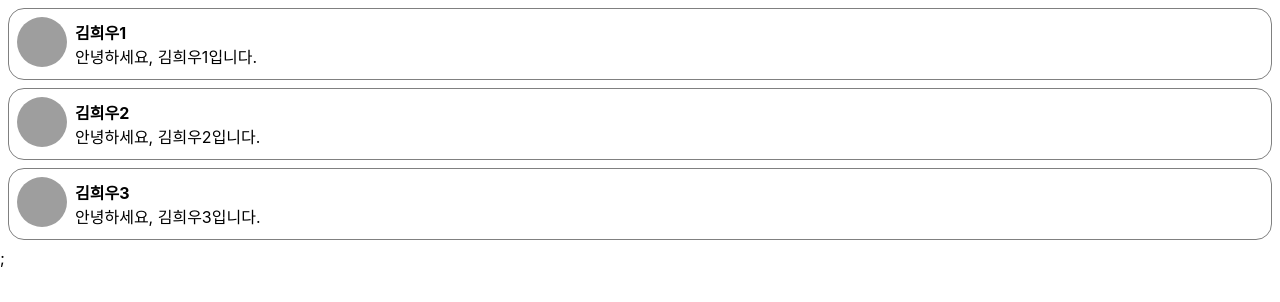
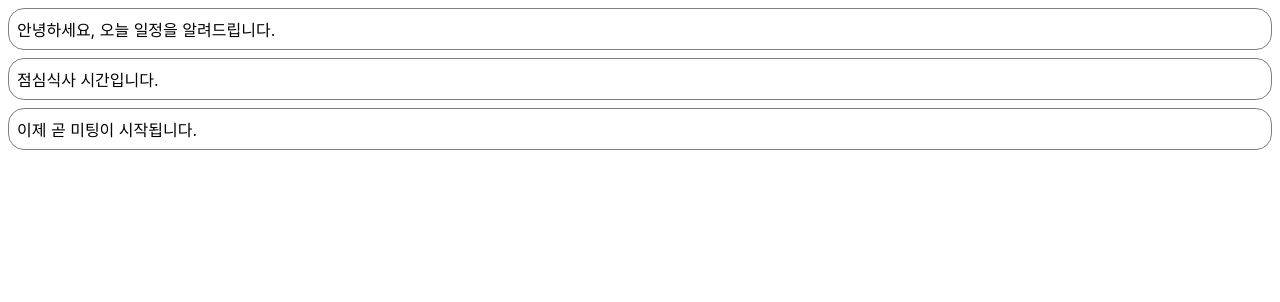
Before and after one commit to heewooKim/myReact, a React (Create React App) app: page / in a window 1280 px wide. Shown: the top 302 px of the page. Built offline with nearby package versions, Linux system fonts and the light colour scheme; grey boxes are pictures that could not be loaded.

Commit message:
initial commit

```diff
--- /dev/null
+++ b/src/chapter06/Notification.jsx
@@ -0,0 +1,33 @@
+import { render } from "@testing-library/react";
+import React from "react";
+
+const styles = {
+    wrapper: {
+        margin: 8,
+        padding: 8,
+        display: "flex",
+        flexDirection: "row",
+        border: "1px solid grey",
+        borderRadius: 16,
+    },
+    messageText: {
+        color: "black",
+        fontSize: 16,
+    },
+};
+
+class Notification extends React.Component {
+    constructor(props){
+        super(props);
+        this.state = {};
+    }
+    render() {
+        return (
+            <div style={styles.wrapper}>
+                <span style={styles.messageText}>{this.props.message}</span>
+            </div>
+        )
+    }
+}
+
+export default Notification;
--- /dev/null
+++ b/src/chapter06/NotificationList.jsx
@@ -0,0 +1,52 @@
+import React from "react";
+import Notification from "./Notification";
+
+const reservedNotifications = [
+    {
+        message: "안녕하세요, 오늘 일정을 알려드립니다.",
+    },
+    {
+        message: "점심식사 시간입니다.",
+    },
+    {
+        message: "이제 곧 미팅이 시작됩니다.",
+    },
+];
+
+var timer;
+
+class NotificationList extends React.Component {
+    constructor(props) {
+        super(props);
+        this.state = {
+            notifications: [],
+        };
+    }
+
+    componentDidMount() {
+        const { notifications } = this.state;
+        timer = setInterval(() => {
+            if(notifications.length < reservedNotifications.length) {
+                const index = notifications.length;
+                notifications.push(reservedNotifications[index]);
+                this.setState({
+                    notifications: notifications,
+                });
+            }else{
+                clearInterval(timer);
+            }
+        }, 1000);
+    }
+
+    render() {
+        return (
+            <div>
+                {this.state.notifications.map((notification) => {
+                    return <Notification message={notification.message}/>;
+                })}
+            </div>
+        );
+    }
+}
+
+export default NotificationList;
--- a/src/index.js
+++ b/src/index.js
@@ -5,10 +5,11 @@
 import reportWebVitals from './reportWebVitals';
 
 import CommentList from "./chapter/CommentList";
+import NotificationList from "./chapter06/NotificationList";
 
 ReactDOM.render(
   <React.StrictMode>
-    <CommentList />
+    <NotificationList />
   </React.StrictMode>,
   document.getElementById('root')
 );
```
Also changed, not shown: src/chapter/CommentList.jsx (line endings or trailing spaces).
